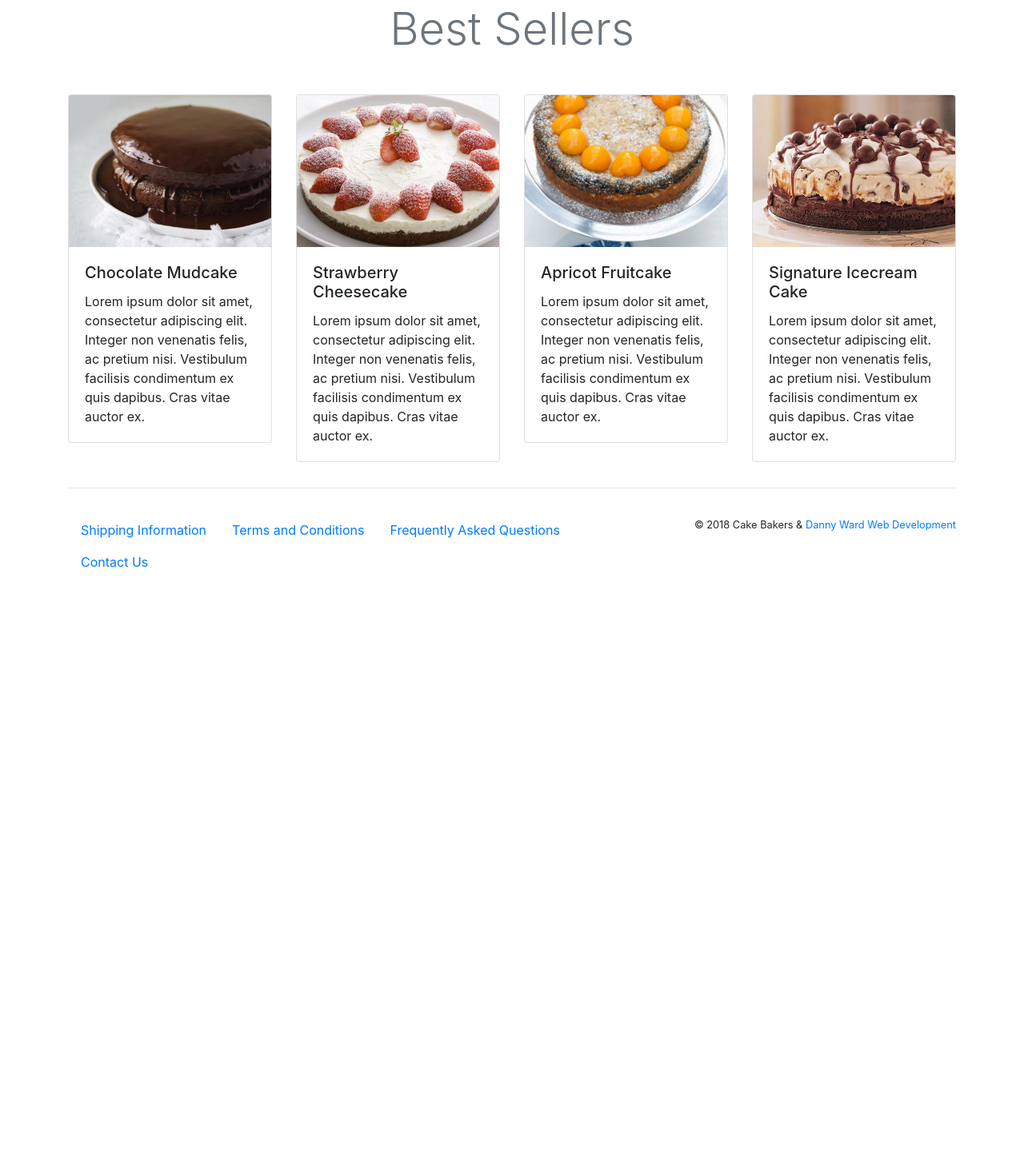
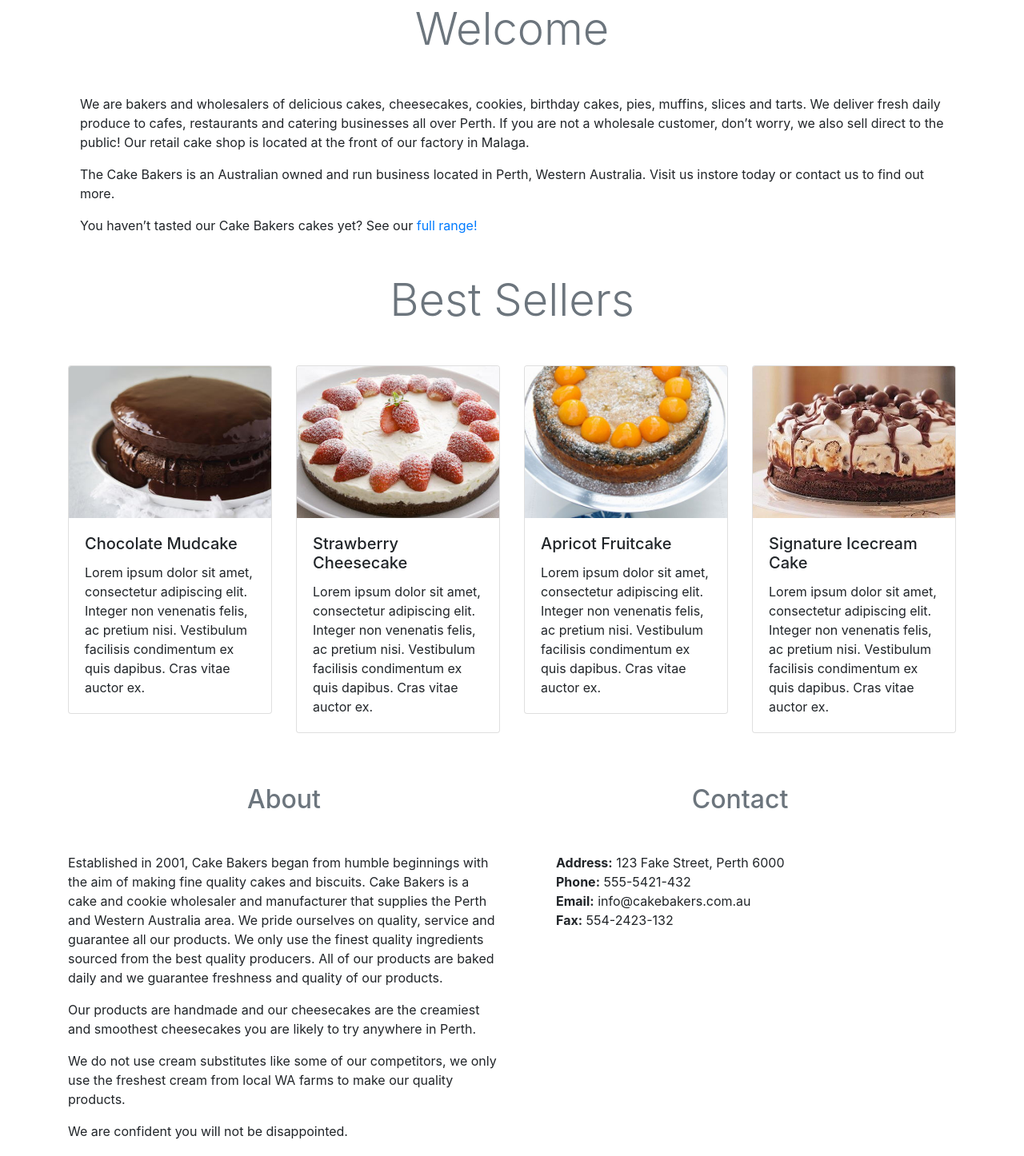
Before and after one commit to Dannaroo/cake-bakers, a plain HTML site: page index.html in a window 1280 px wide. Shown: the part 929-2375 px from the top of the page at 80% size. Before the commit the page ends 1668 px from the top, so only its background shows below. Drawn offline with nearby package versions, Linux system fonts and the light colour scheme.

Commit message:
add about and contact section to main page.

```diff
--- a/custom-css.css
+++ b/custom-css.css
@@ -3,7 +3,11 @@ h1 {
   color: #f1ddcf;
   border-bottom: 1px black dashed;
   text-align: center;
-  text-shadow: black 2px 2px;
+  text-shadow: black 4px 4px;
+}
+
+ul {
+  list-style-type: none;
 }
 
 .jumbotron span {
@@ -32,6 +36,9 @@ h1 {
   border: black solid 1px;
 }
 
+.card-body {
+  /* height: 240px; */
+}
 @media (min-width: 576px){
   div .card-deck,
   div .card {
--- a/index.html
+++ b/index.html
@@ -52,7 +52,7 @@
    </nav> <!-- /Navbar  -->
 
    <!--Carousel -->
-   <div id="carouselExampleIndicators" class="carousel slide container" data-ride="carousel">
+   <div id="carouselExampleIndicators" class="carousel slide container" data-ride="carousel" style="height: 560px">
     <ol class="carousel-indicators">
       <li data-target="#carouselExampleIndicators" data-slide-to="0" class="active"></li>
       <li data-target="#carouselExampleIndicators" data-slide-to="1"></li>
@@ -87,6 +87,20 @@
       <span class="sr-only">Next</span>
     </a>
   </divz><!-- Carousel -->
+
+  <!-- Welcome Message -->
+  <div class="container">
+    <h2 class="display-4 text-center my-5 text-muted">Welcome</h2>
+    <p>
+      We are bakers and wholesalers of delicious cakes, cheesecakes, cookies, birthday cakes, pies, muffins, slices and tarts. We deliver fresh daily produce to cafes, restaurants and catering businesses all over Perth. If you are not a wholesale customer, don’t worry, we also sell direct to the public! Our retail cake shop is located at the front of our factory in Malaga.
+    </p>
+    <p>
+      The Cake Bakers is an Australian owned and run business located in Perth, Western Australia. Visit us instore today or contact us to find out more.
+    </p>
+    <p>
+      You haven’t tasted our Cake Bakers cakes yet? See our <a href="#top">full range!</a>
+    </p>
+  </div>
 
   <!-- Best Sellers -->
   <h2 id="best-sellers" class="display-4 text-center my-5 text-muted">Best Sellers</h2>
@@ -128,6 +142,36 @@
         </div>
       </div>
     </div>
+    <!-- About & Contact -->
+    <div class="row">
+      <div class="col-lg">
+        <h2 class="display-5 text-center my-5 text-muted">About</h2>
+        <p>
+          Established in 2001, Cake Bakers began from humble beginnings with the aim of making fine quality cakes and biscuits. Cake Bakers is a cake and cookie wholesaler and manufacturer that supplies the Perth and Western Australia area. We pride ourselves on quality, service and guarantee all our products. We only use the finest quality ingredients sourced from the best quality producers. All of our products are baked daily and we guarantee freshness and quality of our products.
+        </p>
+        <p>
+          Our products are handmade and our cheesecakes are the creamiest and smoothest cheesecakes you are likely to try anywhere in Perth.
+        </p>
+        <p>
+          We do not use cream substitutes like some of our competitors, we only use the freshest cream from local WA farms to make our quality products.
+        </p>
+        <p>
+          We are confident you will not be disappointed.
+        </p>
+      </div>
+      <div class="col-lg">
+        <h2 class="display-5 text-center my-5 text-muted">Contact</h2>
+        <address>
+
+        </address>
+        <ul>
+          <li><strong>Address:</strong> 123 Fake Street, Perth 6000</li>
+          <li><strong>Phone:</strong> 555-5421-432</li>
+          <li><strong>Email:</strong> info@cakebakers.com.au</li>
+          <li><strong>Fax:</strong> 554-2423-132</li>
+        </ul>
+      </div>
+    </div>
 
   <!-- footer -->
   <hr>
```
